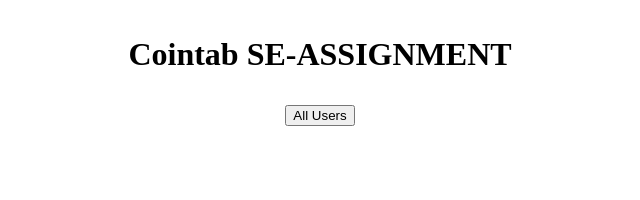
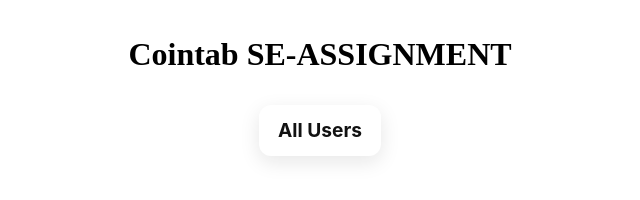
Before and after one commit to SreeHarsha-Kamisetty/Cointab-Assignment, a plain HTML site: page frontend/index.html in a window 1280 px wide. Shown: the whole page, without its empty margins (320-960 px from the left). Drawn offline with Linux system fonts and the light colour scheme.

Commit message:
styles: box shadow added

```diff
--- a/frontend/styles/post.css
+++ b/frontend/styles/post.css
@@ -9,7 +9,41 @@
     gap:20px;
 }
 .card{
-    border: 1px black solid;
-    padding:10px;
+    /* border: 1px black solid;
+    padding:10px; */
+    box-shadow: rgba(0, 0, 0, 0.16) 0px 1px 4px, rgb(51, 51, 51) 0px 0px 0px 3px;
+}
 
-}
+button {
+    align-items: center;
+    background-color: #fff;
+    border-radius: 12px;
+    box-shadow: transparent 0 0 0 3px,rgba(18, 18, 18, .1) 0 6px 20px;
+    box-sizing: border-box;
+    color: #121212;
+    cursor: pointer;
+    display: inline-flex;
+    flex: 1 1 auto;
+    font-family: Inter,sans-serif;
+    font-size: 1.2rem;
+    font-weight: 700;
+    justify-content: center;
+    line-height: 1;
+    margin-top: 10px;
+    margin-bottom: 10px;
+    outline: none;
+    padding: 1rem 1.2rem;
+    text-align: center;
+    text-decoration: none;
+    transition: box-shadow .2s,-webkit-box-shadow .2s;
+    white-space: nowrap;
+    border: 0;
+    user-select: none;
+    -webkit-user-select: none;
+    touch-action: manipulation;
+    max-width: fit-content;
+  }
+
+  button:hover {
+    box-shadow: #121212 0 0 0 3px, transparent 0 0 0 0;
+  }
--- a/frontend/styles/styles.css
+++ b/frontend/styles/styles.css
@@ -22,10 +22,46 @@
     display: flex;
     flex-direction: column;
     align-items: first baseline;
+    box-shadow: rgba(0, 0, 0, 0.16) 0px 1px 4px, rgb(51, 51, 51) 0px 0px 0px 3px;
 
 }
 .card button{
     padding: 10px;
     max-width: fit-content;
     margin-top: 5px;
+
 }
+
+
+button {
+  align-items: center;
+  background-color: #fff;
+  border-radius: 12px;
+  box-shadow: transparent 0 0 0 3px,rgba(18, 18, 18, .1) 0 6px 20px;
+  box-sizing: border-box;
+  color: #121212;
+  cursor: pointer;
+  display: inline-flex;
+  flex: 1 1 auto;
+  font-family: Inter,sans-serif;
+  font-size: 1.2rem;
+  font-weight: 700;
+  justify-content: center;
+  line-height: 1;
+  margin-top: 10px;
+  margin-bottom: 10px;
+  outline: none;
+  padding: 1rem 1.2rem;
+  text-align: center;
+  text-decoration: none;
+  transition: box-shadow .2s,-webkit-box-shadow .2s;
+  white-space: nowrap;
+  border: 0;
+  user-select: none;
+  -webkit-user-select: none;
+  touch-action: manipulation;
+}
+
+button:hover {
+  box-shadow: #121212 0 0 0 3px, transparent 0 0 0 0;
+}
```
